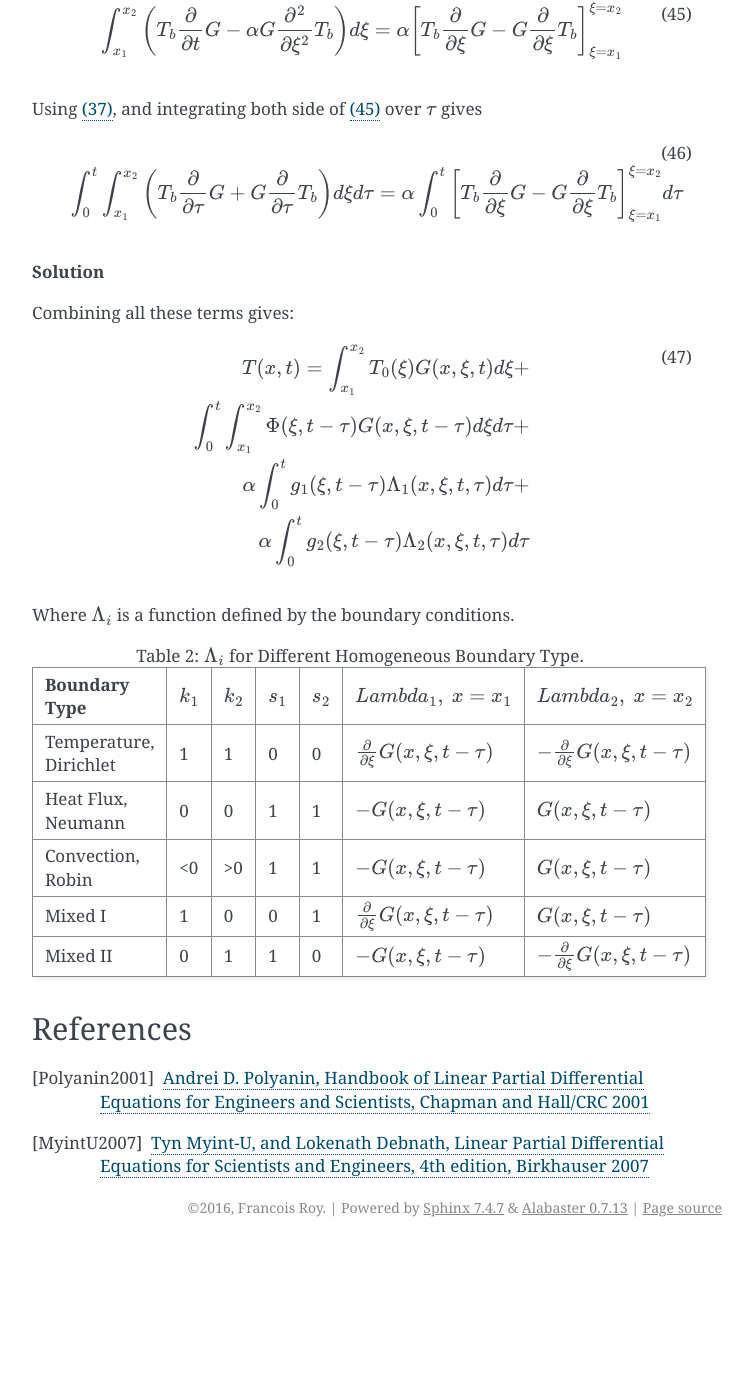
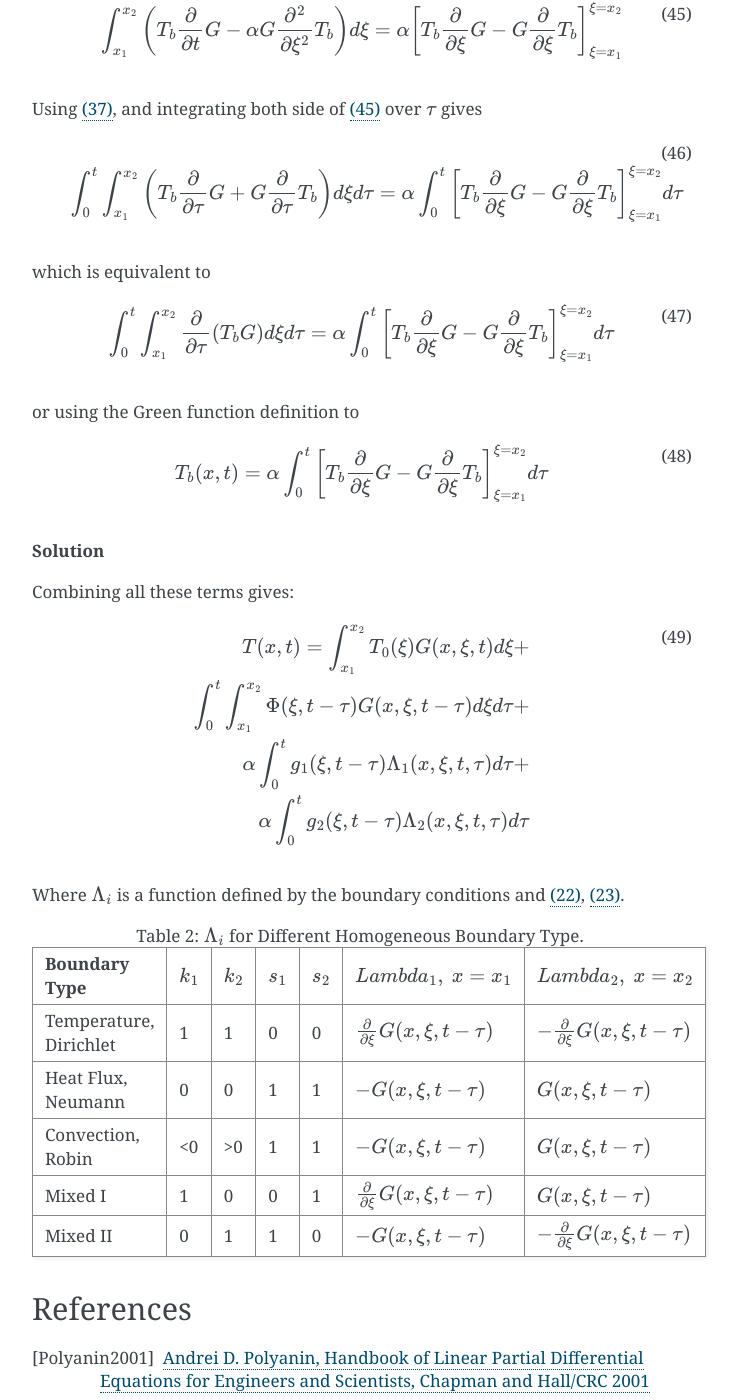
Before and after one commit to FoRomik/Heat, a Sphinx documentation site: the page built from doc/theory.rst, in a window 1280 px wide and 1400 px high, scrolled down 9173 px. Shown: the whole window, without its empty margins (388-1140 px from the left). Built offline with Sphinx 7.4.7, drawn with Linux system fonts in a browser that asks for light colours; pages that are not in the unit, such as notebooks, are missing from menus; before the commit the page ends 10420 px from its top, so only the background shows below that.

Commit message:
Updated doc.

```diff
--- a/doc/theory.rst
+++ b/doc/theory.rst
@@ -399,6 +399,17 @@ Using :eq:`tb1`, and integrating both side of :eq:`tb7` over :math:`\tau` gives
  .. math:: \int_0^t\int_{x_1}^{x_2}\left(T_b\frac{\partial}{\partial \tau}G + G\frac{\partial}{\partial \tau}T_b\right)d\xi d\tau=\alpha\int_0^t\left[T_b\frac{\partial}{\partial \xi}G - G\frac{\partial}{\partial \xi}T_b\right]_{\xi=x_1}^{\xi=x_2}d\tau
   :label: tb8
 
+which is equivalent to
+
+ .. math:: \int_0^t\int_{x_1}^{x_2}\frac{\partial}{\partial \tau}\left(T_bG\right)d\xi d\tau=\alpha\int_0^t\left[T_b\frac{\partial}{\partial \xi}G - G\frac{\partial}{\partial \xi}T_b\right]_{\xi=x_1}^{\xi=x_2}d\tau
+  :label: tb9
+
+or using the Green function definition to
+
+ .. math:: T_b(x,t)=\alpha\int_0^t\left[T_b\frac{\partial}{\partial \xi}G - G\frac{\partial}{\partial \xi}T_b\right]_{\xi=x_1}^{\xi=x_2}d\tau
+  :label: tb10
+
+
 **Solution**
 
 Combining all these terms gives:
@@ -406,7 +417,7 @@ Combining all these terms gives:
  .. math:: T(x,t) = \int_{x_1}^{x_2} T_0(\xi)G(x,\xi,t)d\xi +\\ \int_0^t \int_{x_1}^{x_2} \Phi(\xi,t-\tau)G(x,\xi,t-\tau) d\xi d\tau +\\ \alpha\int_0^t  g_1(\xi,t-\tau)\Lambda_1(x,\xi,t,\tau) d\tau +\\ \alpha\int_0^t  g_2(\xi,t-\tau)\Lambda_2(x,\xi,t,\tau) d\tau
     :label: final
 
-Where :math:`\Lambda_i` is a function defined by the boundary conditions.
+Where :math:`\Lambda_i` is a function defined by the boundary conditions and :eq:`eqG3`, :eq:`eqG4`.
 
 .. _table_Lambda:
 .. csv-table:: Table 2: :math:`\Lambda_i` for Different Homogeneous Boundary Type.
```
